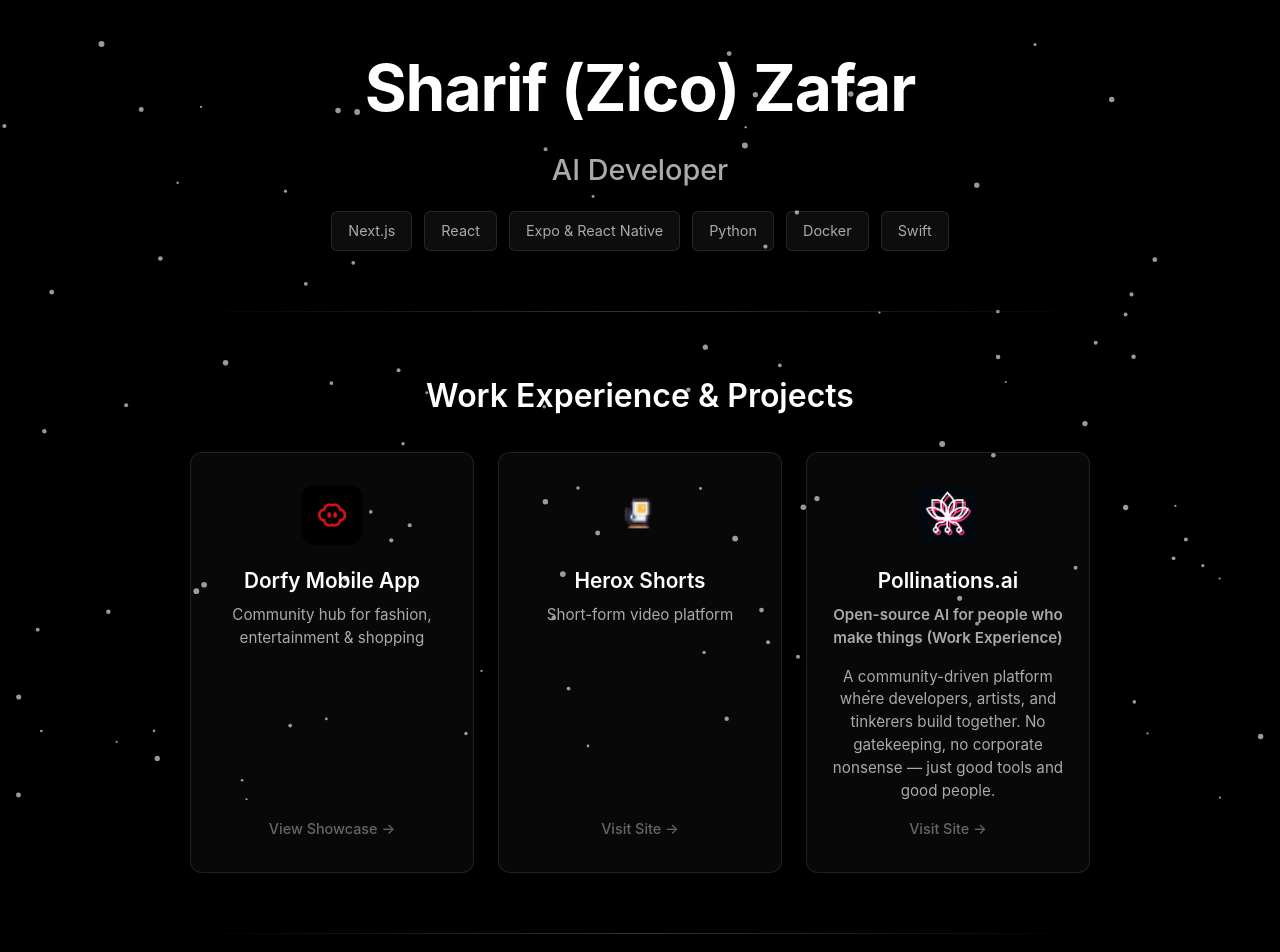
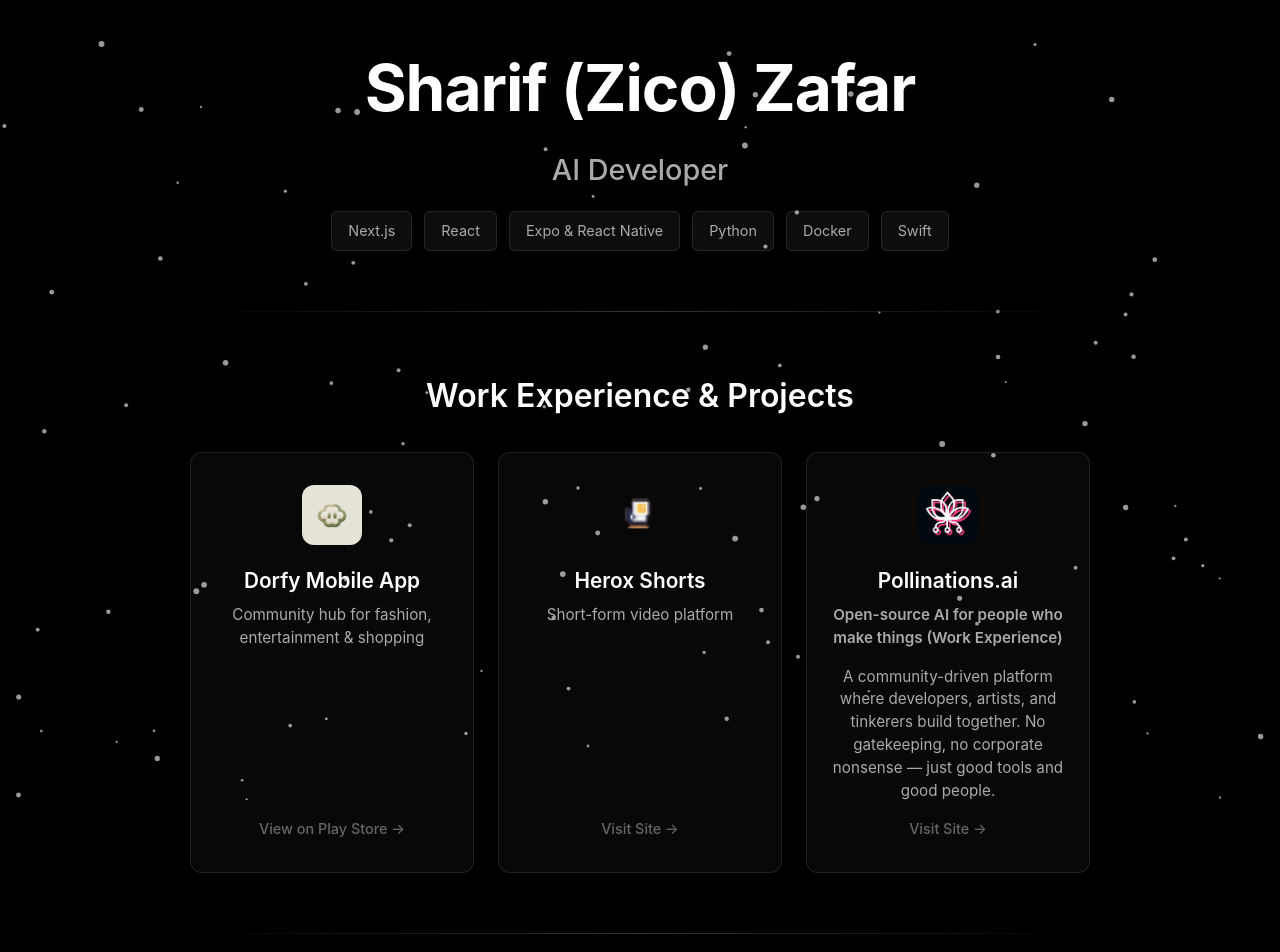
Before and after one commit to ZicoZ7/dorfyplan, a Next.js app: page /dorfyplan/ in a window 1280 px wide. Shown: the top 952 px of the page. Built offline with nearby package versions, Linux system fonts and the light colour scheme.

Commit message:
Initial commit

```diff
--- a/app/page.tsx
+++ b/app/page.tsx
@@ -89,7 +89,12 @@
             <h2 className="section-title">Work Experience & Projects</h2>
 
             <div className="project-grid">
-              <Link href="/mobile-app" className="project-card">
+              <a
+                href="https://play.google.com/store/apps/details?id=com.sharifzafar.dorfy"
+                target="_blank"
+                rel="noopener noreferrer"
+                className="project-card"
+              >
                 <div className="project-logo">
                   <Image
                     src={getAssetPath("/dofylogogo.png")}
@@ -100,8 +105,8 @@
                 </div>
                 <h3>Dorfy Mobile App</h3>
                 <p>Community hub for fashion, entertainment & shopping</p>
-                <div className="visit-indicator">View Showcase →</div>
-              </Link>
+                <div className="visit-indicator">View on Play Store →</div>
+              </a>
 
               <a
                 href="https://zicoz7.github.io/demo_heroxshorts2/Home/"
```
Also changed, not shown: public/dofylogogo.png, public/qwqr.png (added).
